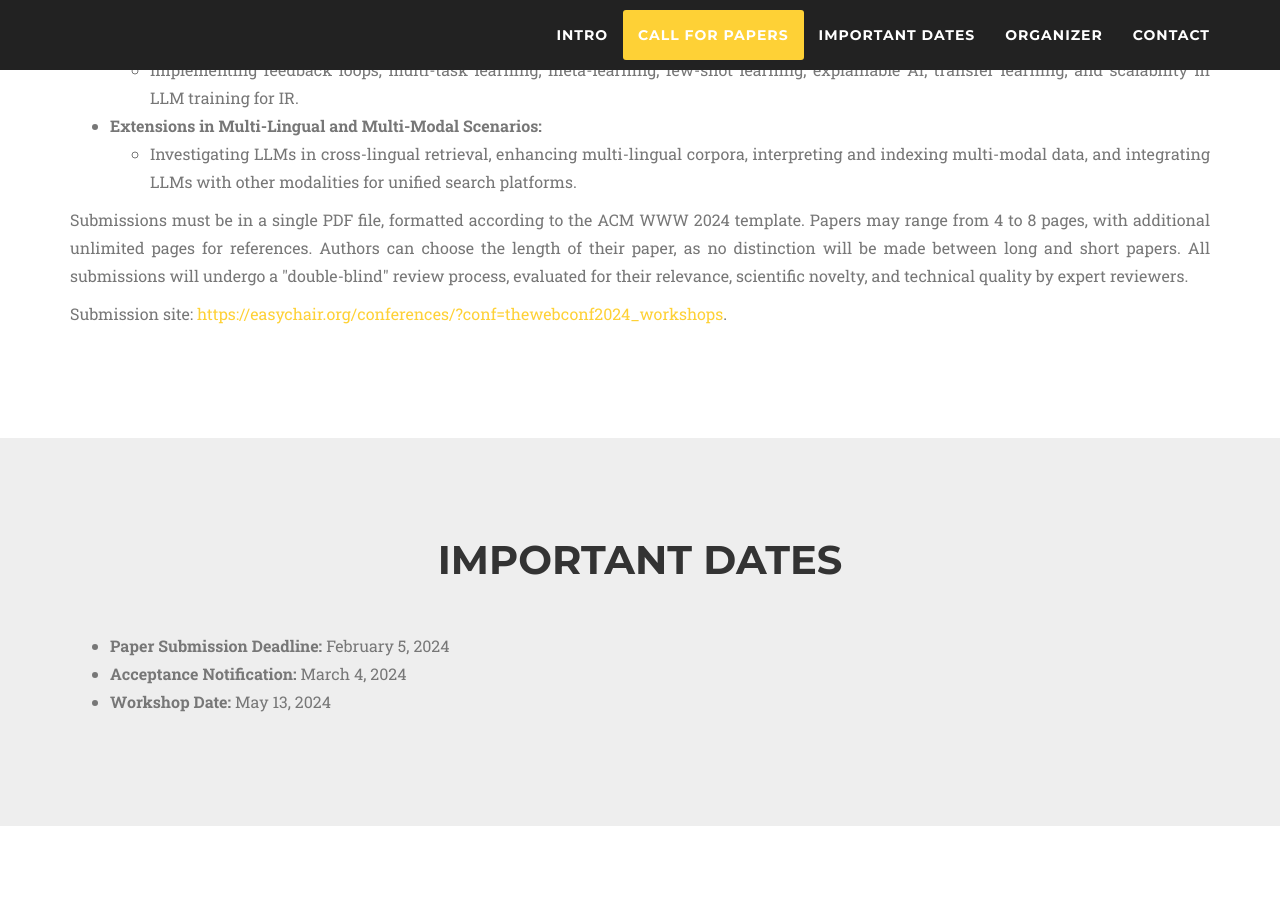
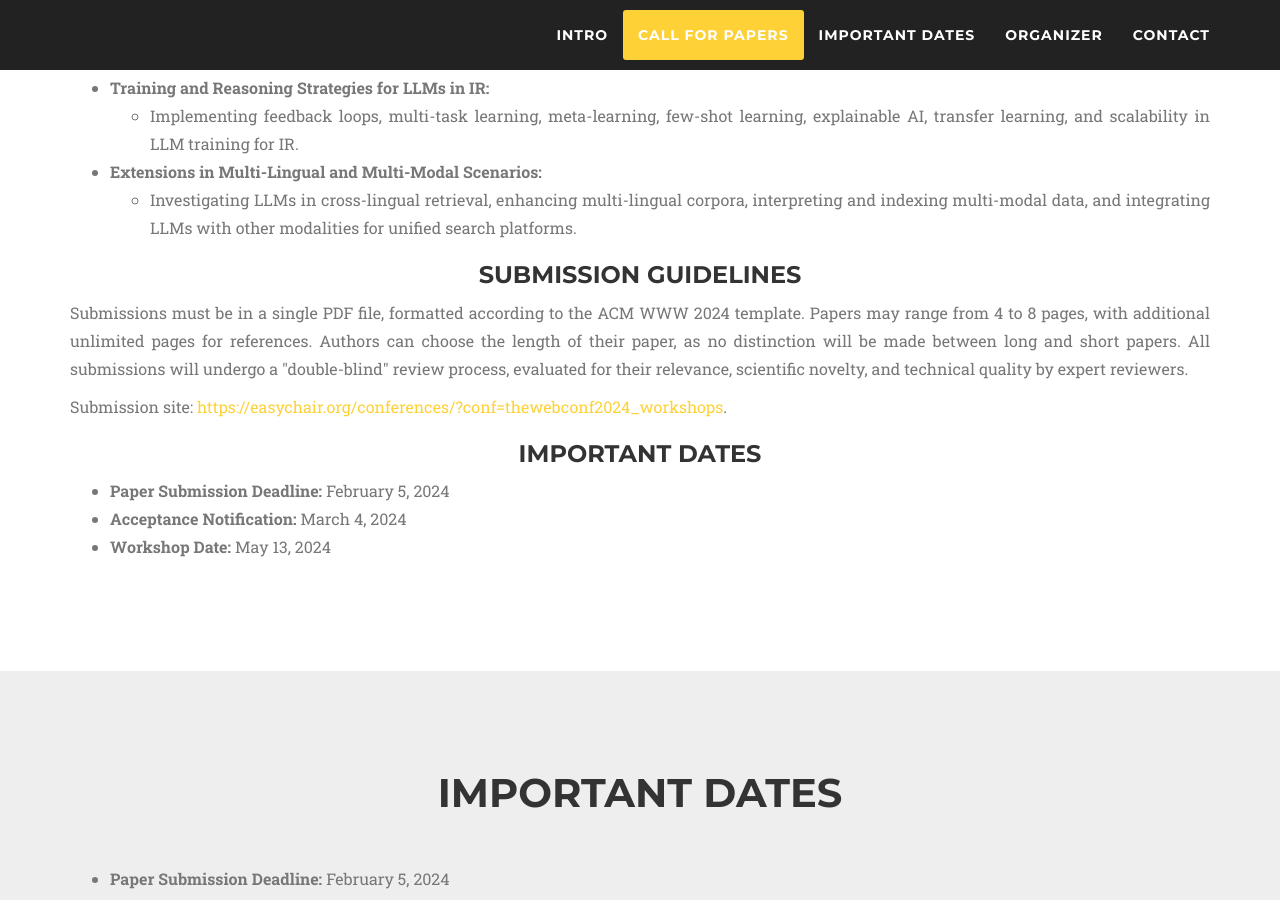
Before and after one commit to IRMeetsLLM/IRMeetsLLM.github.io, a Jekyll site: the page built from index.md, in a window 1280 px wide and 900 px high, scrolled down 2370 px. Built offline with Jekyll 4.4.1, drawn with Linux system fonts in a browser that asks for light colours; nearby versions of some CDN libraries; some web fonts are replaced.

Commit message:
Update call.html

```diff
--- a/_includes/call.html
+++ b/_includes/call.html
@@ -13,6 +13,9 @@
         <p class="large text-muted">
             Furthermore, the workshop endeavors to promote the development and adoption of innovative evaluation methodologies. These new approaches, including advanced metrics and human-centered evaluation techniques, are essential for assessing the effectiveness and impact of LLM-enhanced information retrieval systems. Through these multifaceted objectives, the workshop aspires to set a new benchmark in the integration of information retrieval and large language models, paving the way for future innovations in the field.
         </p>
+        <div class="text-center">
+        <h3>Topics of Interest</h3>
+        </div>
         <ul class="large text-muted">
     <li><strong>LLMs in Query Understanding and Reformulation:</strong>
         <ul>
@@ -91,6 +94,9 @@
     </li>
 
         </ul>
+        <div class="text-center">
+        <h3>Submission guidelines</h3>
+        </div>
         <p class="large text-muted">
 
             Submissions must be in a single PDF file, formatted according to the ACM WWW 2024 template. Papers may range from 4 to 8 pages, with additional unlimited pages for references. Authors can choose the length of their paper, as no distinction will be made between long and short papers. All submissions will undergo a "double-blind" review process, evaluated for their relevance, scientific novelty, and technical quality by expert reviewers.        </p>
@@ -98,7 +104,20 @@
         <p class="large text-muted">
         Submission site: <a href="https://easychair.org/conferences/?conf=thewebconf2024_workshops">https://easychair.org/conferences/?conf=thewebconf2024_workshops</a>.
         </p>
-
+        <div class="text-center">
+        <h3>Important Dates</h3>
+        </div>
+        <ul class="large text-muted">
+        <li>
+          <strong>Paper Submission Deadline:</strong> February 5, 2024
+        </li>
+        <li>
+          <strong>Acceptance Notification:</strong> March 4, 2024
+        </li>
+        <li>
+          <strong>Workshop Date:</strong> May 13, 2024
+        </li>
+        </ul>
       </div>
     </div>
   </div>
```
